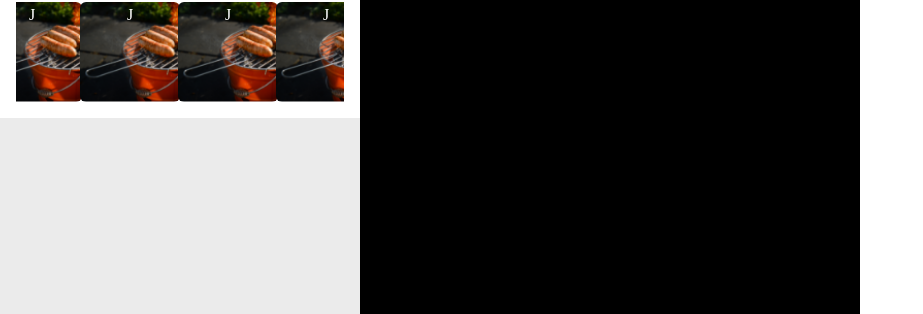
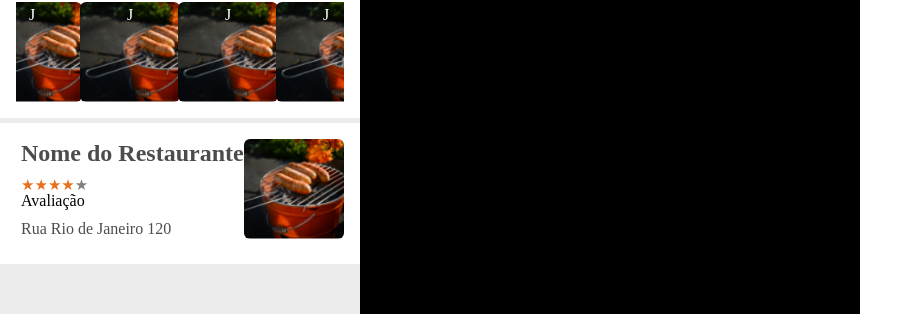
Before and after one commit to SrLabres/search-restaurant, a React (Create React App) app: page / in a window 1280 px wide. Shown: the part 213-527 px from the top of the page, without its empty margins (0-923 px from the left). Built offline with nearby package versions, Linux system fonts and the light colour scheme.

Commit message:
Card de Restaurante

```diff
--- a/package.json
+++ b/package.json
@@ -11,6 +11,7 @@
     "material-icons-react": "^1.0.4",
     "react": "^17.0.2",
     "react-dom": "^17.0.2",
+    "react-rating-stars-component": "^2.2.0",
     "react-scripts": "4.0.3",
     "react-slick": "^0.28.1",
     "slick-carousel": "^1.8.1",
--- /dev/null
+++ b/src/components/RestauranteCard/index.jsx
@@ -0,0 +1,15 @@
+import React from 'react';
+import ReactStars from "react-rating-stars-component";
+import restaurante from '../../assets/restaurante-fake.png'
+import {Restaurant, RestaurantInfo, Title, Andress, RestaurantImage} from './style'
+
+export const RestauranteCard = () =>
+<Restaurant>
+  <RestaurantInfo>
+      <Title>Nome do Restaurante</Title>
+      <ReactStars count={5} isHalf value={4} edit={false} activeColor="#e7711c" />
+      <p>Avaliação</p>
+      <Andress>Rua Rio de Janeiro 120</Andress>
+  </RestaurantInfo>
+  <RestaurantImage src={restaurante} alt="Foto do restaurante" />
+</Restaurant>;
--- /dev/null
+++ b/src/components/RestauranteCard/style.js
@@ -0,0 +1,46 @@
+import styled from "styled-components";
+
+export const Restaurant = styled.div `
+  display: flex;
+  justify-content: space-between;
+  cursor: pointer;
+  margin-top: 5px;
+  padding: 16px;
+  background-color: #fff;
+  border-left: 5px solid transparent;
+
+  :hover {
+    background: ${(props) => props.theme.colors.background};
+    border-left: 5px solid ${(props) => props.theme.colors.primary};
+  }
+`
+
+export const RestaurantInfo = styled.div`
+  display: flex;
+  flex-direction: column;
+`
+
+export const Title = styled.span `
+  font-size: ${(props) => props.theme.fonts.regular};
+  color: ${(props) => props.theme.colors.text};
+  font-size: 24px;
+  font-weight: bold;
+  line-height: 29px;
+  margin-bottom: 10px;
+`
+
+export const Andress = styled.span `
+  font-size: ${(props) => props.theme.fonts.regular};
+  color: ${(props) => props.theme.colors.text};
+  font-size: 16px;
+  line-height: 19px;
+  margin-bottom: 10px;
+  margin-top: 10px;
+`
+
+export const RestaurantImage = styled.img `
+  width: 100px;
+  height: 100px;
+  object-fit: cover;
+  border-radius: 6px;
+`
--- a/src/components/index.js
+++ b/src/components/index.js
@@ -1 +1,2 @@
 export {ImageCard} from './ImageCard'
+export {RestauranteCard} from './RestauranteCard'
--- a/src/pages/Home/index.jsx
+++ b/src/pages/Home/index.jsx
@@ -6,7 +6,7 @@ import MaterialIcon from '@material/react-material-icon';
 import logo from '../../assets/logo.svg';
 import restaurantes from '../../assets/restaurante-fake.png'
 
-import {ImageCard} from '../../components'
+import {ImageCard, RestauranteCard} from '../../components'
 import { Container, Search, Logo, Wrapper, Map, CarroselTitle, Carrosel} from './style';
 
 export const Home = () => {
@@ -45,6 +45,7 @@ export const Home = () => {
           <ImageCard photo={restaurantes} title='J'/>
         </Carrosel>
       </Search>
+      <RestauranteCard></RestauranteCard>
     </Container>
     <Map />
     </Wrapper>
```
Also changed, not shown: 1 other file (tests, documents, lock files or other folders).
